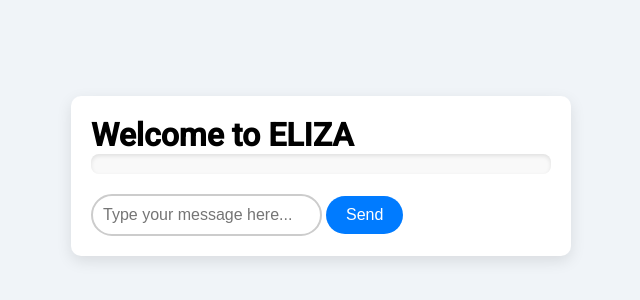
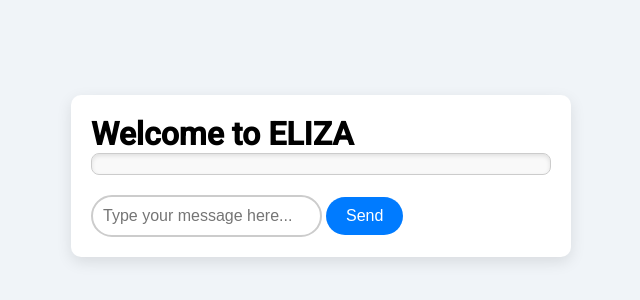
Before and after one commit to MuhammadHinanAli/emergingtechnologies, a plain HTML site: page eliza/index.html in a window 1280 px wide. Shown: the part 224-524 px from the top of the page, 319-959 px from the left. Drawn offline with Linux system fonts and the light colour scheme.

Commit message:
code updated

```diff
--- a/eliza/eliza.js
+++ b/eliza/eliza.js
@@ -107,6 +107,16 @@ function appendMessage(sender, message) {
     chatHistory.scrollTop = chatHistory.scrollHeight;
 }
 
+function updateChatHistory(message, sender) {
+    const chatHistory = document.getElementById("chat-history");
+    const messageElement = document.createElement("div");
+    messageElement.className = sender; // Add a class for sender styling (e.g., "user" or "eliza")
+    messageElement.textContent = message;
+    chatHistory.appendChild(messageElement);
+    chatHistory.scrollTop = chatHistory.scrollHeight; // Scroll to the latest message
+}
+
+
 // Event listener for form submission
 chatForm.addEventListener("submit", (e) => {
     e.preventDefault(); // Prevent page refresh on form submission
--- a/eliza/index.html
+++ b/eliza/index.html
@@ -16,7 +16,7 @@
     <div id="chat-container">
         <h1>Welcome to ELIZA</h1>
         <!-- Chat history where messages will be displayed -->
-        <div id="chat-history"></div>
+        <div id="chat-history" class="chat-history"></div>
         <!-- Form for user input -->
         <form id="chat-form">
             <input type="text" id="user-input" placeholder="Type your message here..." autocomplete="off" />
--- a/eliza/style.css
+++ b/eliza/style.css
@@ -75,3 +75,29 @@ button {
     border-radius: 25px;
     cursor: pointer;
 }
+
+#chat-history {
+    max-height: 300px;
+    /* Set a fixed height for the chat history */
+    overflow-y: auto;
+    /* Enable vertical scrolling */
+    padding: 10px;
+    border: 1px solid #ccc;
+    /* Optional: Add a border */
+    background-color: #f9f9f9;
+    /* Optional: Set background color */
+}
+
+/* Optional: Style the scrollbar for better appearance */
+#chat-history::-webkit-scrollbar {
+    width: 8px;
+}
+
+#chat-history::-webkit-scrollbar-thumb {
+    background: #888;
+    border-radius: 4px;
+}
+
+#chat-history::-webkit-scrollbar-thumb:hover {
+    background: #555;
+}
```
